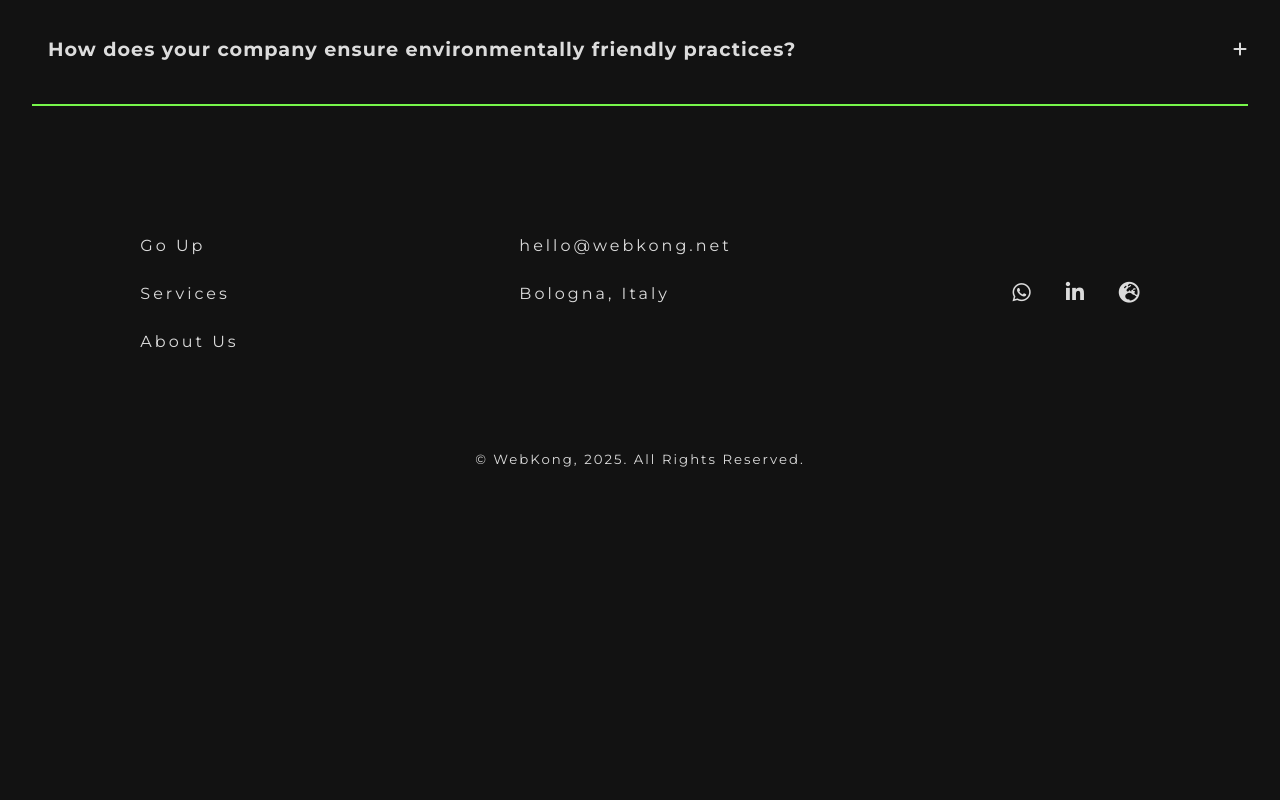
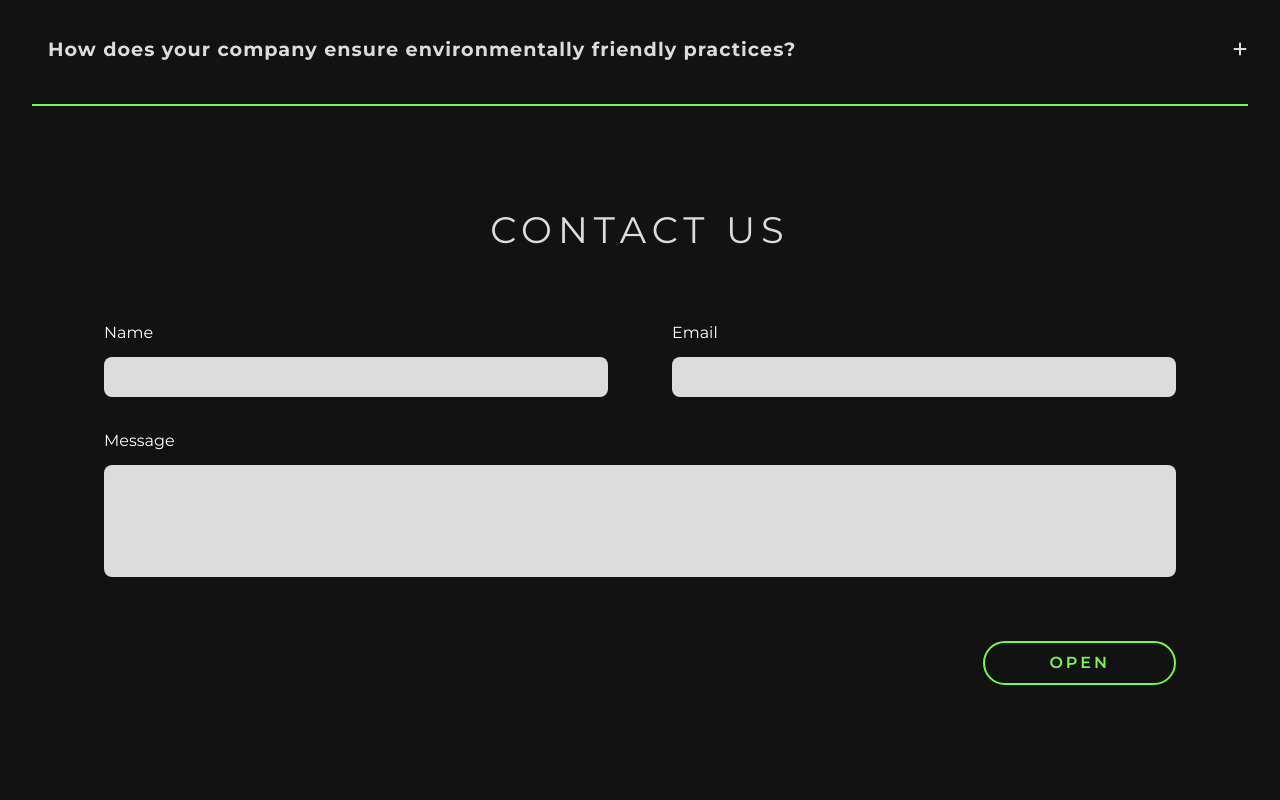
Before and after one commit to christiansaccani/webKongWebApp, a Vue app: page /en/ in a window 1280 px wide. Shown: the part 3940-4740 px from the top of the page. Before the commit the page ends 4442 px from the top, so only its background shows below. Built offline with nearby package versions, Linux system fonts and the light colour scheme.

Commit message:
add contact form, ceck the notes and page

```diff
--- /dev/null
+++ b/src/components/AppContactForm.vue
@@ -0,0 +1,123 @@
+
+
+<template>
+    <h2 id="AppFooter">contact us</h2>
+
+    <div class="form-container">
+      <form @submit.prevent="handleSubmit">
+        <div class="form-row">
+          <div class="form-group">
+            <label for="name">Name</label>
+            <input type="text" id="name" v-model="form.name" required />
+          </div>
+          <div class="form-group">
+            <label for="email">Email</label>
+            <input type="email" id="email" v-model="form.email" required />
+          </div>
+        </div>
+        <div class="form-group full-width">
+          <label for="message">Message</label>
+          <textarea id="message" v-model="form.message" rows="4" required></textarea>
+        </div>
+        <button type="submit">OPEN</button>
+      </form>
+    </div>
+  </template>
+
+  <script>
+  export default {
+    data() {
+      return {
+        form: {
+          name: '',
+          email: '',
+          message: '',
+        },
+      };
+    },
+    methods: {
+      handleSubmit() {
+        console.log('Form inviato:', this.form);
+        alert('Form inviato con successo!');
+      },
+    },
+  };
+  </script>
+
+  <style scoped>
+  .form-container {
+    width: 100%;
+    max-width: 1200px;
+    margin: 0 auto;
+    padding: 0rem 4rem 14rem;
+    position: relative;
+  }
+
+  .form-row {
+    display: flex;
+    justify-content: center;
+    gap: 4rem;
+    margin-bottom: 2rem;
+  }
+
+  .form-group {
+    display: flex;
+    flex-direction: column;
+    flex: 1;
+    gap: .75rem;
+  }
+
+  .full-width {
+    width: 100%;
+  }
+
+  input {
+    padding: .5rem;
+    background-color: rgb(220, 220, 220);
+    color: rgba(18, 18, 18);
+    border-radius: 8px;
+  }
+
+  textarea {
+    width: 100%;
+    resize: none;
+    padding: .5rem;
+    background-color: rgb(220, 220, 220);
+    color: rgba(18, 18, 18);
+    border-radius: 8px;
+  }
+
+  button {
+    transition: all .4s linear;
+    margin-top: 4rem;
+    padding: .5rem 4rem;
+    background-color: rgba(18, 18, 18);
+    color: #77f64b;
+    border: 2px solid #77f64b;
+    border-radius: 24px;
+    cursor: pointer;
+
+    position: absolute;
+    right: 4rem;
+
+    font-weight: 600;
+    text-transform: uppercase;
+    letter-spacing: 3px;
+  }
+
+  button:hover {
+    background-color: #77f64b;
+    color: rgba(18, 18, 18);
+  }
+
+  ::-webkit-scrollbar {
+  display: none;
+}
+  </style>
+
+  <!--
+  DA FARE:
+    Gestire l'Handle Submit in modo da aprire la mail di chi la vuole inviare già compilata (scopri se è possibile inviarlo direttamente da li in modo semplice) ;
+        Adattamento a cellulare
+            Traduzioni
+  -->
--- a/src/components/AppFaq.vue
+++ b/src/components/AppFaq.vue
@@ -54,7 +54,7 @@ export default {
   width: 100%;
   max-width: 1440px;
   color: rgb(220, 220, 220);
-  margin-bottom: 8rem;
+  margin-bottom: 2rem;
   padding: 0 2rem;
 }
 
--- a/src/components/AppFooter.vue
+++ b/src/components/AppFooter.vue
@@ -1,5 +1,5 @@
 <template>
-  <footer id="AppFooter">
+  <footer>
     <section>
       <div id="moveTo">
         <p @click="scrollToSection('AppHead')">{{ $t('goUp') }}</p>
--- a/src/pages/index.vue
+++ b/src/pages/index.vue
@@ -18,6 +18,7 @@
       <AppHowItWorks />
       <div class="pageRule" />
       <AppFaq />
+      <AppContactForm />
       <AppFooter />
     </div>
   </body>
@@ -32,6 +33,7 @@ import AppAboutUs from '@/components/AppAboutUs.vue';
 import AppFaq from '@/components/AppFaq.vue';
 import AppFooter from '@/components/AppFooter.vue';
 import AppHowItWorks from '@/components/AppHowItWorks.vue';
+import AppContactForm from '@/components/AppContactForm.vue';
 
 const isLoading = ref(true);
 
@@ -130,7 +132,6 @@ body {
 
 ::-webkit-scrollbar {
   width: 12px;
-  height: 12px;
 }
 
 ::-webkit-scrollbar-thumb {
@@ -139,7 +140,6 @@ body {
 }
 
 ::-webkit-scrollbar-track {
-  background-color: #726e6e;
   background-color: rgba(18, 18, 18);
   border-radius: 6px;
 }
```
